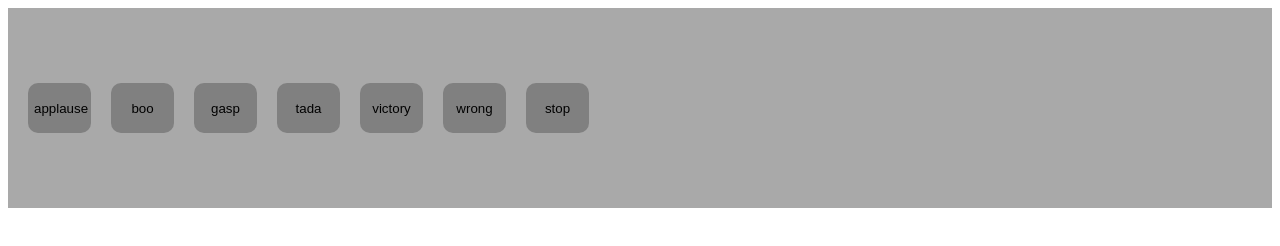
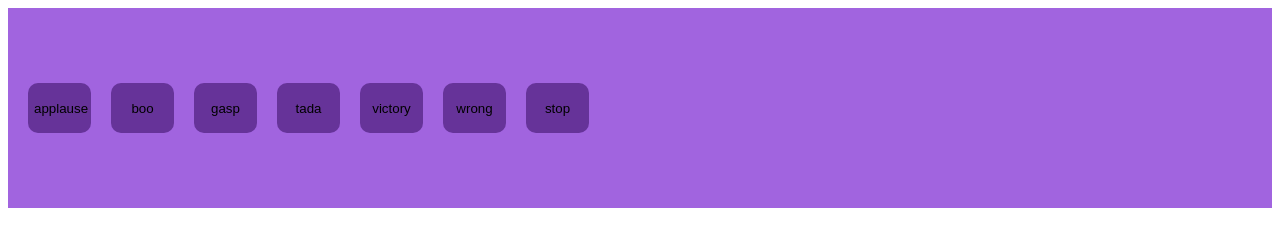
Before and after one commit to acciojob/Soundbar-saurabhanand96310, a website: page main.html in a window 1280 px wide. Drawn offline with Linux system fonts and the light colour scheme.

Commit message:
created a submission

```diff
--- a/styles.css
+++ b/styles.css
@@ -1,12 +1,12 @@
 /*  your css code here. If applicable */
 div{
-	background-color:darkgray;
+	background-color:rgb(161,100,223);
 	height:200px;
 	display:flex;
 	align-items:center;
 }
 .btn{
-	background-color:gray;
+	background-color:#663399;
      margin-left:20px;
 	width:63px;
 	height:50px;
```
